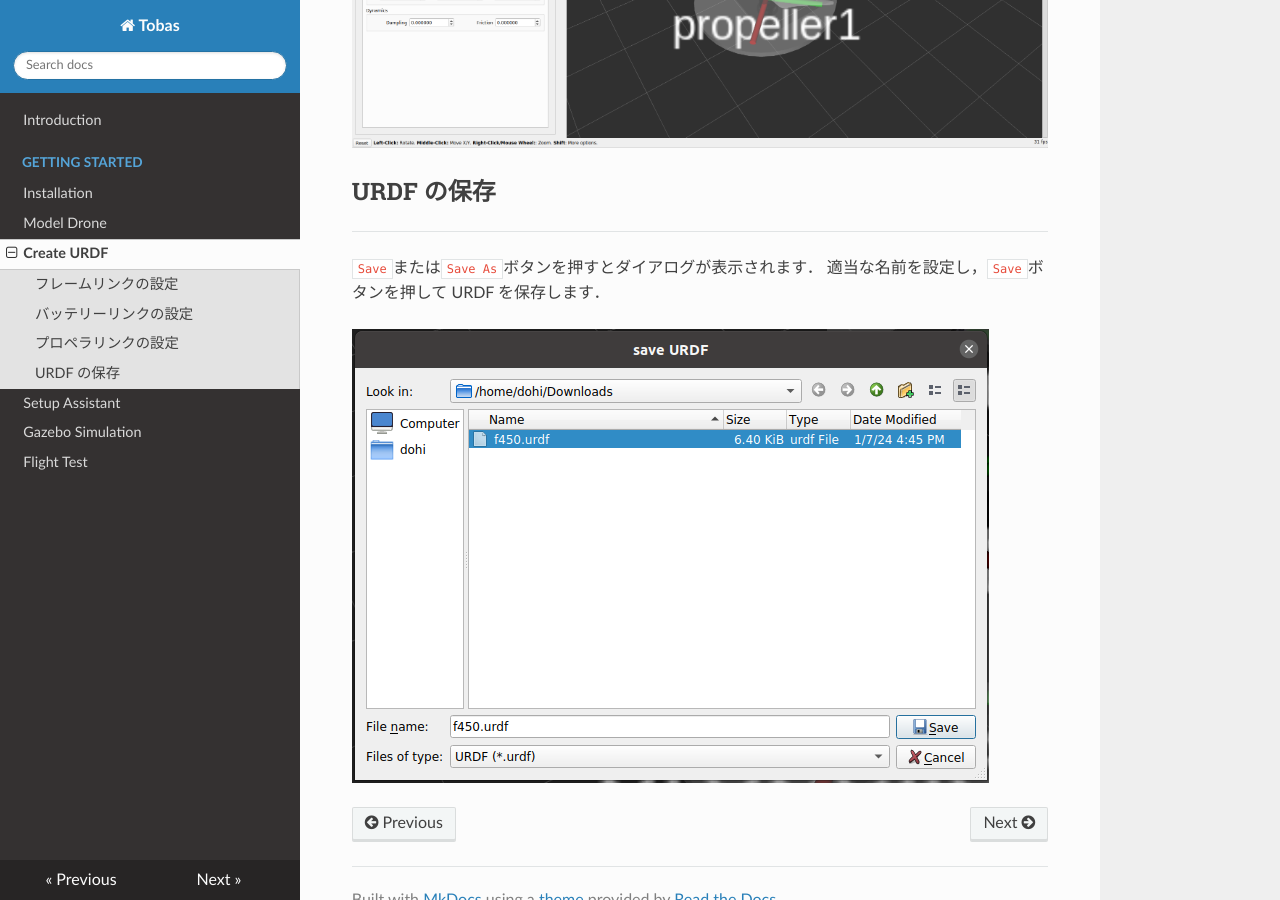
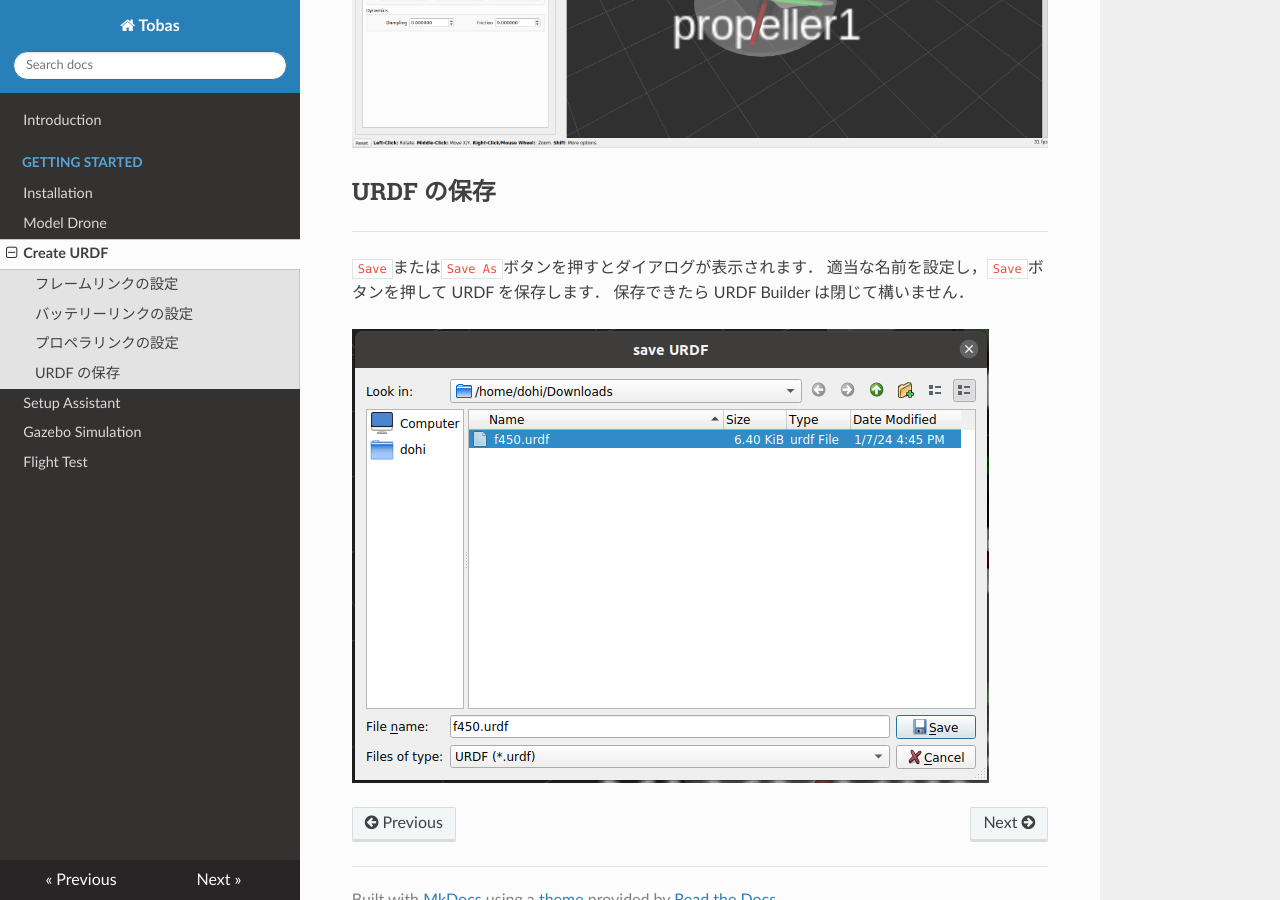
Before and after one commit to TobasFlightControl/tobas_wiki, an MkDocs documentation site: the page built from docs/create_urdf.md, in a window 1280 px wide and 900 px high, scrolled down 19454 px. Built offline with MkDocs 1.6.1, drawn with Linux system fonts in a browser that asks for light colours; nearby versions of some CDN libraries.

Commit message:
edit: create_urdf.md

```diff
--- a/docs/create_urdf.md
+++ b/docs/create_urdf.md
@@ -379,5 +379,6 @@ LiPo バッテリーはほぼ直方体なので，メッシュファイルは使
 
 `Save`または`Save As`ボタンを押すとダイアログが表示されます．
 適当な名前を設定し，`Save`ボタンを押して URDF を保存します．
+保存できたら URDF Builder は閉じて構いません．
 
 ![save](resources/create_urdf/save.png)
```
